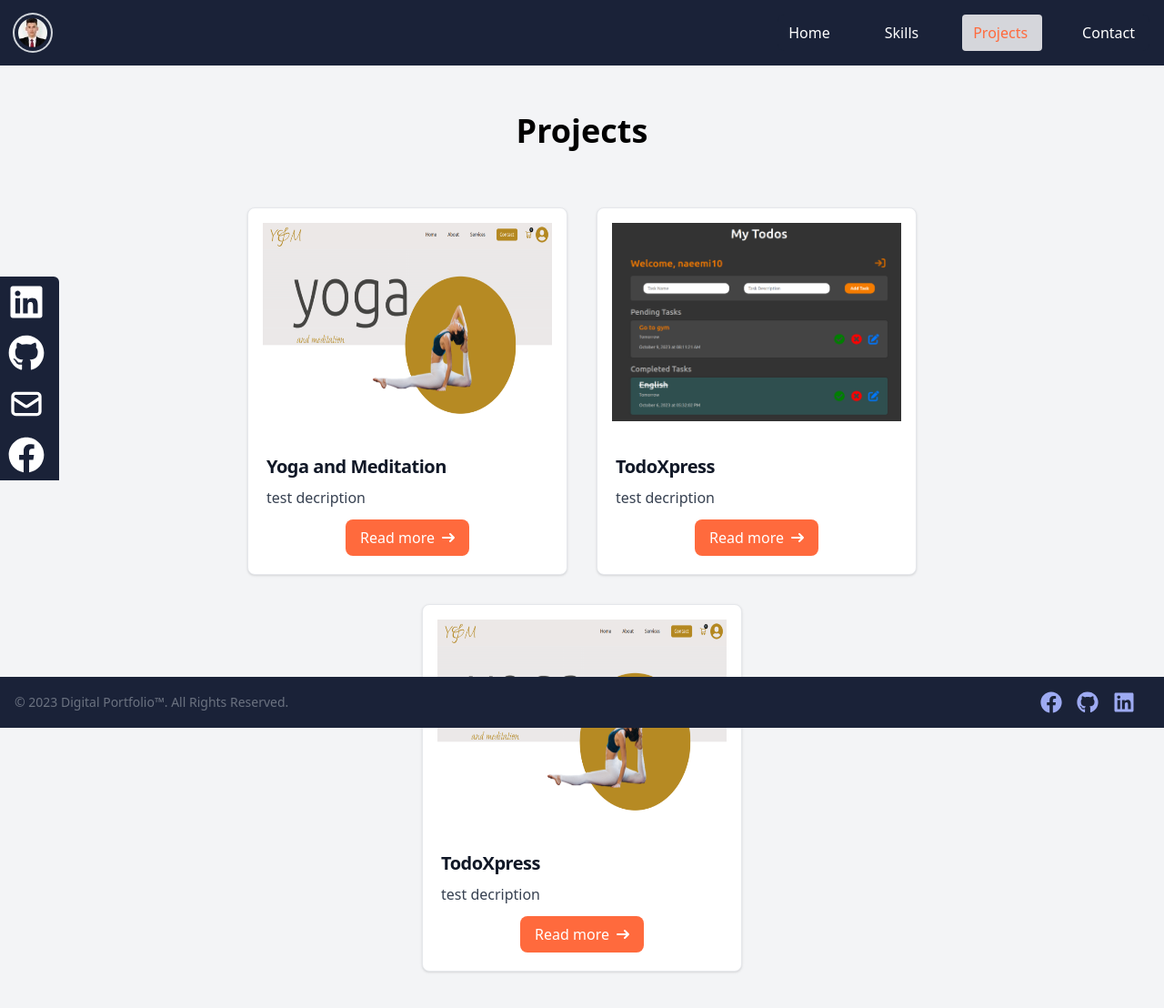
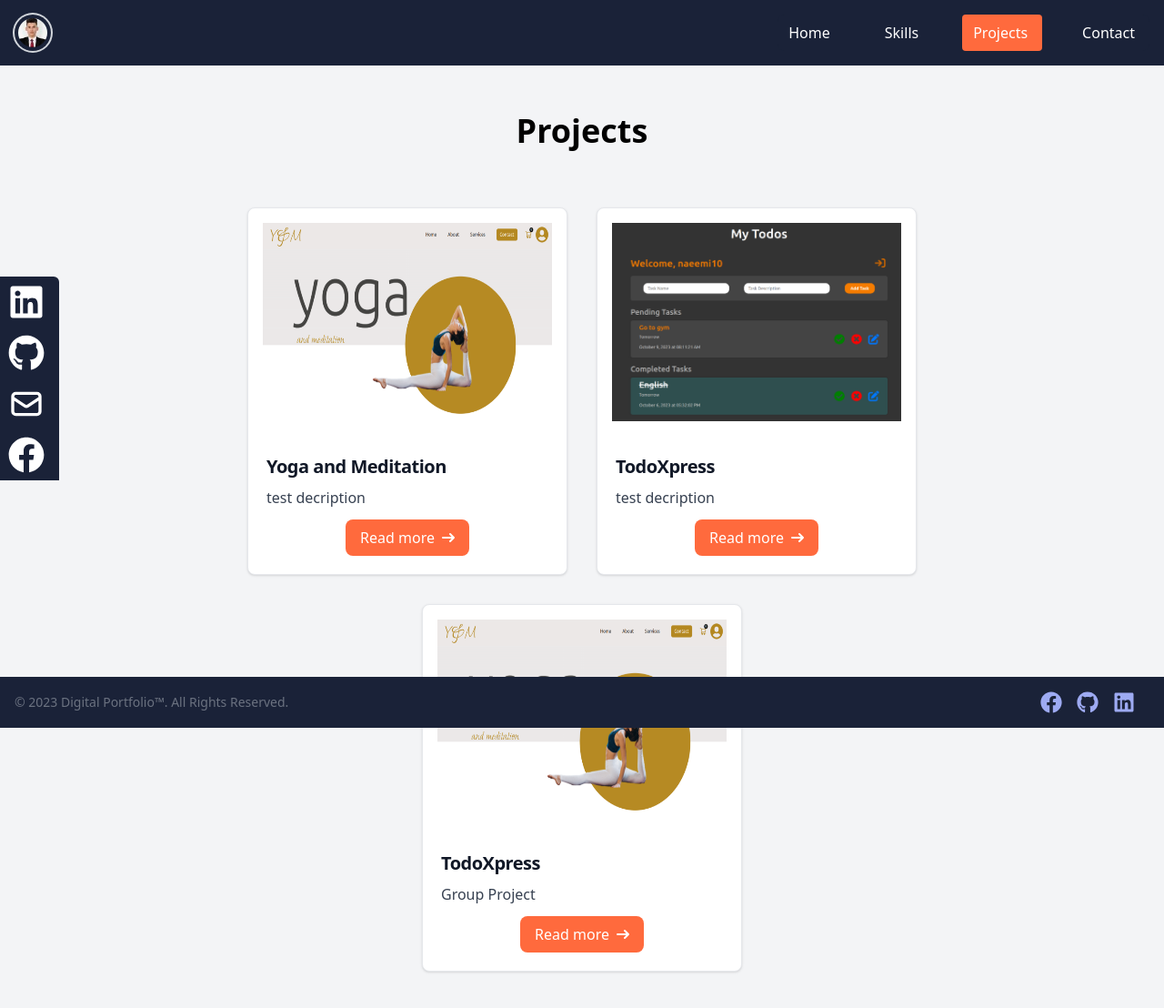
Before and after one commit to Naeemi7/portfolio, a React (Vite) app: page /projects in a window 1280 px wide. Shown: the whole page at 91% size. Built offline with nearby package versions, Linux system fonts and the light colour scheme.

Commit message:
bug fixeD

```diff
--- a/src/App.jsx
+++ b/src/App.jsx
@@ -1,5 +1,5 @@
 import { BrowserRouter, Route, Routes } from "react-router-dom";
-import "./styles/App.scss";
+
 import Navbar from "./components/Navbar/Navbar";
 import Hero from "./components/Main/Hero";
 import Skills from "./components/Main/Skills";
--- a/src/components/Navbar/Navbar.jsx
+++ b/src/components/Navbar/Navbar.jsx
@@ -28,8 +28,8 @@ function Navbar() {
 
     // Define the active styles
     const activeStyles = {
-      color: "#ff6a3d",
-      backgroundColor: "#d5d6db",
+      backgroundColor: "#ff6a3d",
+      color: "white",
     };
 
     // Check if the current path matches the NavLink's "to" prop
--- a/src/components/Navbar/navbar.scss
+++ /dev/null
@@ -1,5 +0,0 @@
-/* Define the background color for active links */
-.bg-active-link {
-  background-color: red /* Your desired background color for active links */;
-  color: white /* Your desired text color for active links */;
-}
--- a/src/data/project-data.js
+++ b/src/data/project-data.js
@@ -19,7 +19,7 @@ const projectData = [
   {
     imageSrc: yogaProject,
     title: "TodoXpress",
-    description: "test decription",
+    description: "Group Project",
     imageLink: "https://example.com/project3",
     buttonLink: "https://example.com/project3",
   },
--- a/src/styles/App.scss
+++ /dev/null
@@ -1,3 +0,0 @@
-@import "variables";
-@import "mixin";
-@import "media-query";
```
